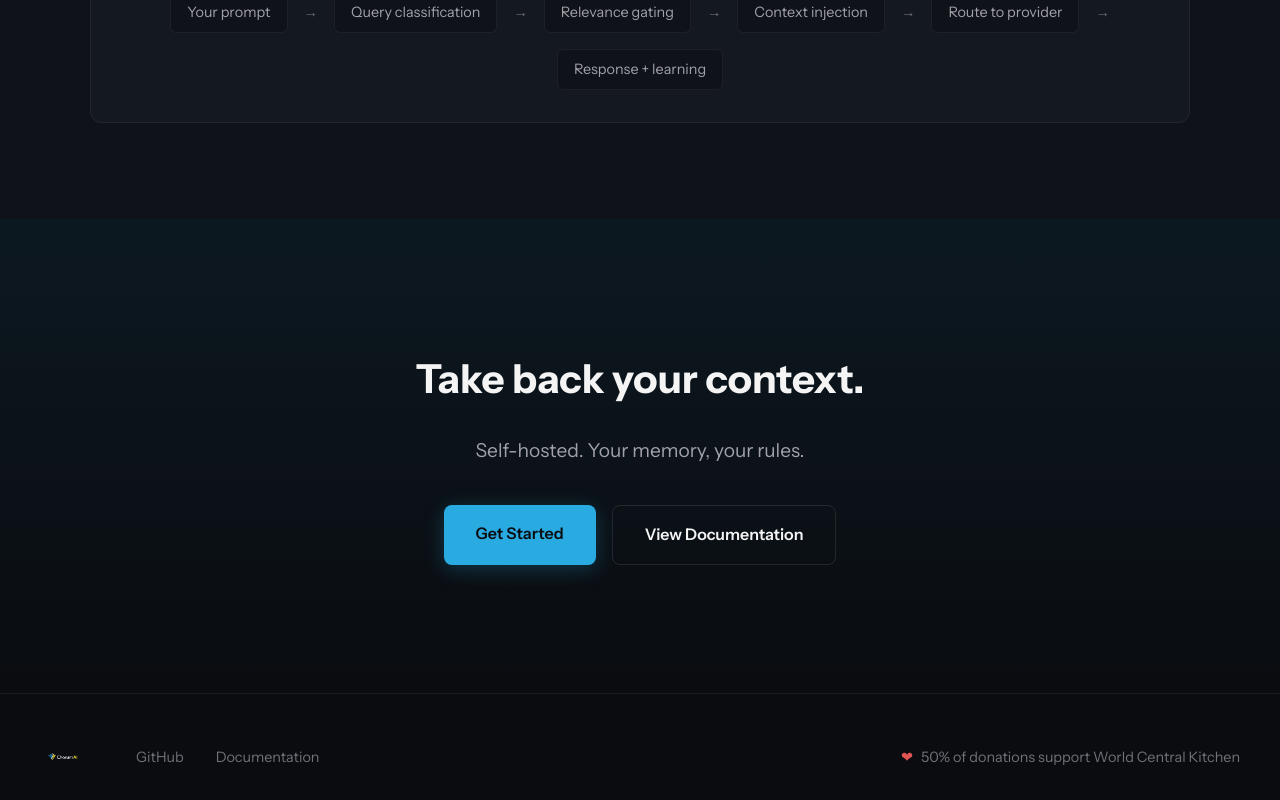
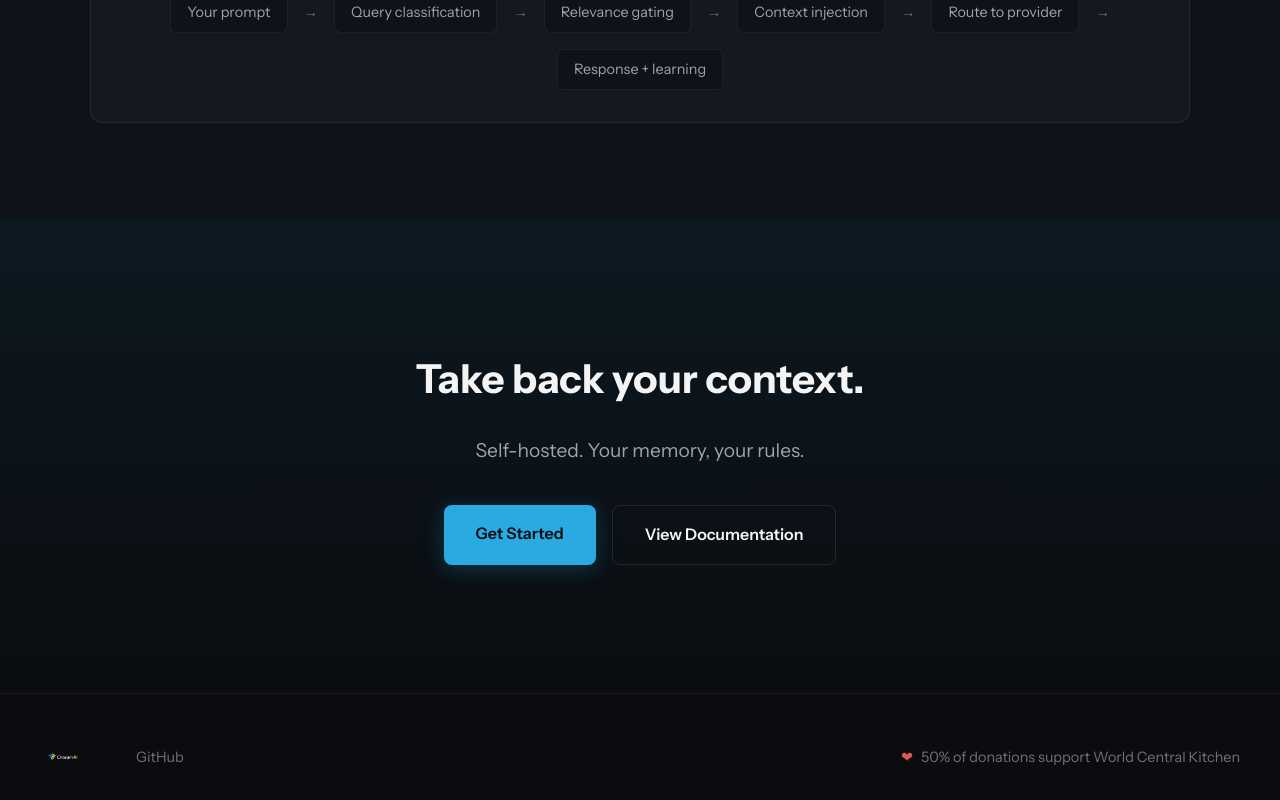
Before and after one commit to callmesparky42/ChorumAI, a Next.js app in the folder chorum-ai/: page / in a window 1280 px wide. Shown: the part 6278-7078 px from the top of the page. Built offline with nearby package versions, Linux system fonts and the light colour scheme; no server answers.

Commit message:
fix: remove redundant Documentation link from footer

```diff
--- a/chorum-ai/src/app/page.tsx
+++ b/chorum-ai/src/app/page.tsx
@@ -443,7 +443,6 @@ export default function LandingPage() {
             </Link>
             <div className="footer-links">
               <Link href="https://github.com/callmesparky42/ChorumAI">GitHub</Link>
-              <Link href="https://docs.chorumai.com">Documentation</Link>
             </div>
           </div>
           <div className="footer-right">
```
